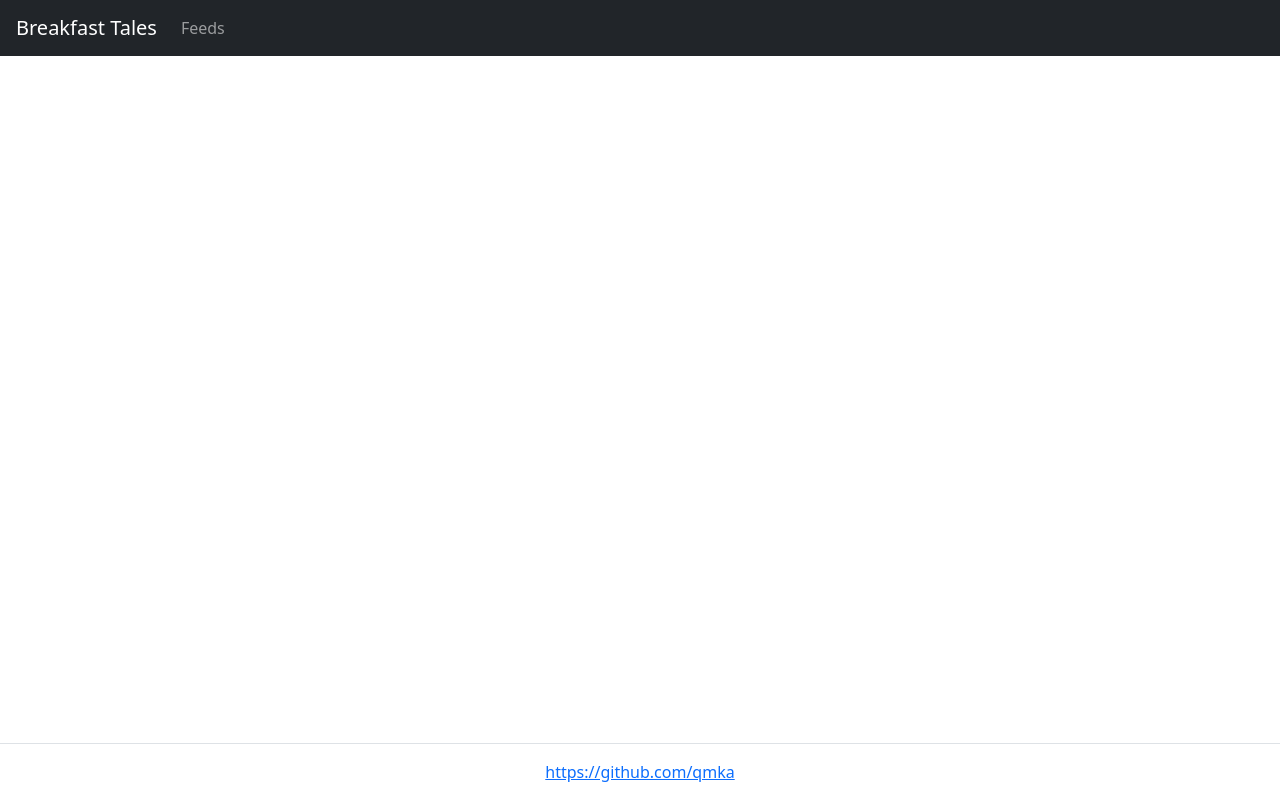
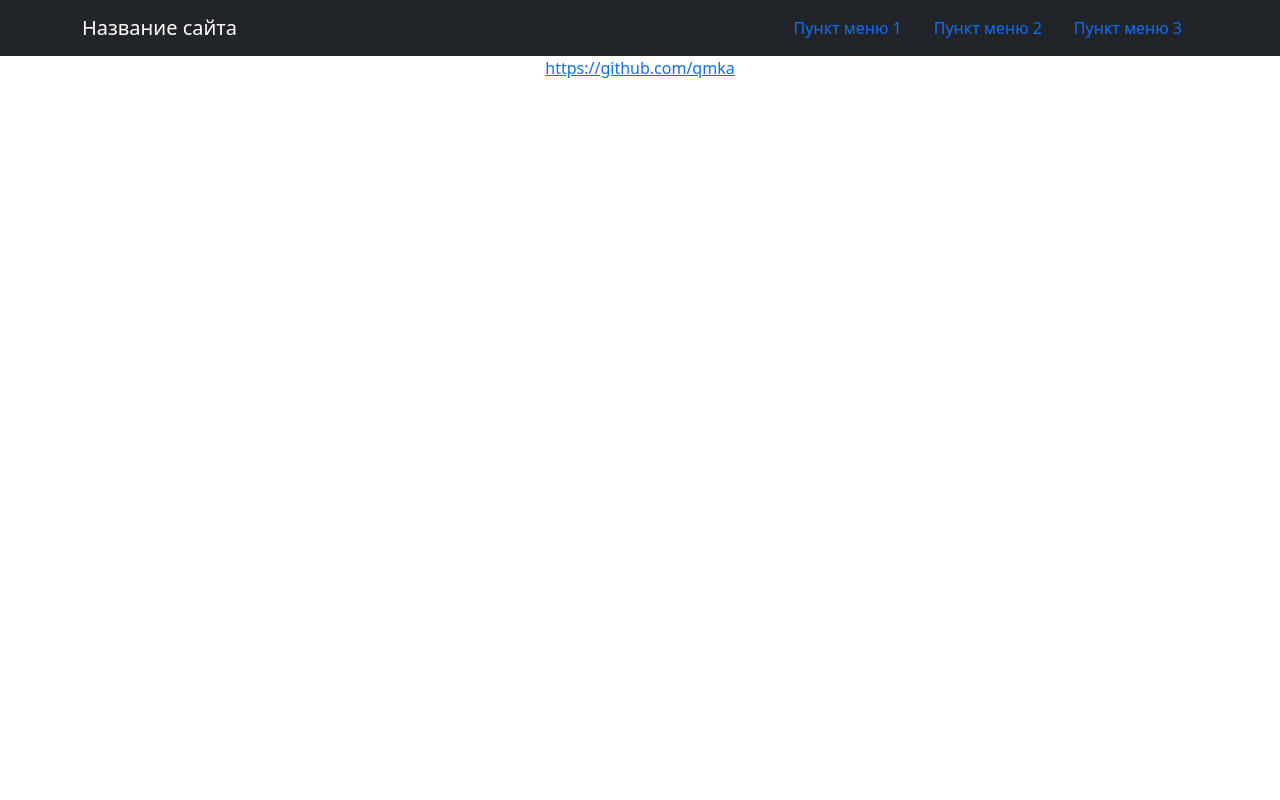
Before and after one commit to qmka/breakfast-tales, a Flask app: template breakfast_tales/templates/main.html in a window 1280 px wide. Run offline with Flask 3, Linux system fonts and the light colour scheme; the template is opened without the code that fills it, so the values that code supplies are empty; some libraries are stand-ins or nearby versions.

Commit message:
chore: change template design to 3-columns

```diff
--- a/breakfast_tales/app.py
+++ b/breakfast_tales/app.py
@@ -27,13 +27,16 @@ def index():
         db.create_all()
         update_feeds()
         feeds = Feed.query.all()
+        selected_feed = Feed.get_first_feed()
+        articles = Feed.get_articles_for_feed(selected_feed.id)
 
         return render_template(
             'feed.html',
             title='Breakfast Tales',
-            feeds=feeds
+            selected_feed=selected_feed,
+            feeds=feeds,
+            articles=articles
         )
-
 
 
 @app.route('/description/<id>', methods=['GET'])
--- a/breakfast_tales/templates/main.html
+++ b/breakfast_tales/templates/main.html
@@ -8,34 +8,36 @@
     integrity="sha384-gH2yIJqKdNHPEq0n4Mqa/HGKIhSkIHeL5AyhkYV8i59U5AR6csBvApHHNl/vI1Bx" crossorigin="anonymous">
     <title>Breakfast Tales - Your Favorite Blogs Reader</title>
   </head>
-  <body class="min-vh-100 d-flex flex-column">
-  <header class="flex-shrink-0">
-    <nav class="navbar navbar-expand-md navbar-dark bg-dark px-3">
-      <a class="navbar-brand" href="/">Breakfast Tales</a>
-      <button class="navbar-toggler" type="button" data-toggle="collapse" data-target="#navbarNav"
-    aria-controls="navbarNav" aria-expanded="false" aria-label="Toggle navigation">
-        <span class="navbar-toggler-icon"></span>
-      </button>
-      <div class="collapse navbar-collapse" id="navbarNav">
-        <ul class="navbar-nav">
-          <li class="nav-item"><a class="nav-link " href="/feeds">Feeds</a></li>
-        </ul>
+  <body>
+    <!-- Хедер -->
+    <header class="navbar navbar-dark bg-dark">
+      <div class="container">
+        <span class="navbar-brand">Название сайта</span>
+        <ul class="nav">
+          <li class="nav-item">
+            <a class="nav-link" href="#">Пункт меню 1</a>
+          </li>
+          <li class="nav-item">
+            <a class="nav-link" href="#">Пункт меню 2</a>
+          </li>
+          <li class="nav-item">
+            <a class="nav-link" href="#">Пункт меню 3</a>
+          </li>
         </ul>
       </div>
-    </nav>
-  </header>
+    </header>
 
-  <main class="flex-grow-1">
+    <!-- Центральная часть -->
     {% block content %}
-    {% endblock%}
-  </main>
-  <footer class="border-top py-3 mt-5 flex-shrink-0">
-    <div class="container-lg">
-      <div class="text-center">
-        <a href="https://github.com/qmka" target="_blank">https://github.com/qmka</a>
+    {% endblock %}
+
+    <!-- Футер -->
+    <footer class="footer">
+      <div class="container text-center">
+        <span class="text-muted"><a href="https://github.com/qmka" target="_blank">https://github.com/qmka</a></span>
       </div>
-    </div>
-</footer>
+    </footer>
+  </body>
 
   <script src="https://cdn.jsdelivr.net/npm/bootstrap@5.1.3/dist/js/bootstrap.bundle.min.js"
     integrity="sha384-ka7Sk0Gln4gmtz2MlQnikT1wXgYsOg+OMhuP+IlRH9sENBO0LRn5q+8nbTov4+1p" crossorigin="anonymous"></script>
```
Also changed, not shown: breakfast_tales/templates/feed.html (+31 -12 lines).
